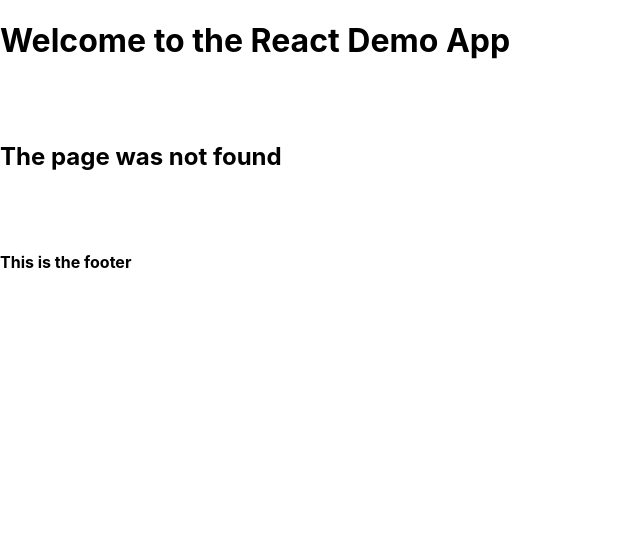
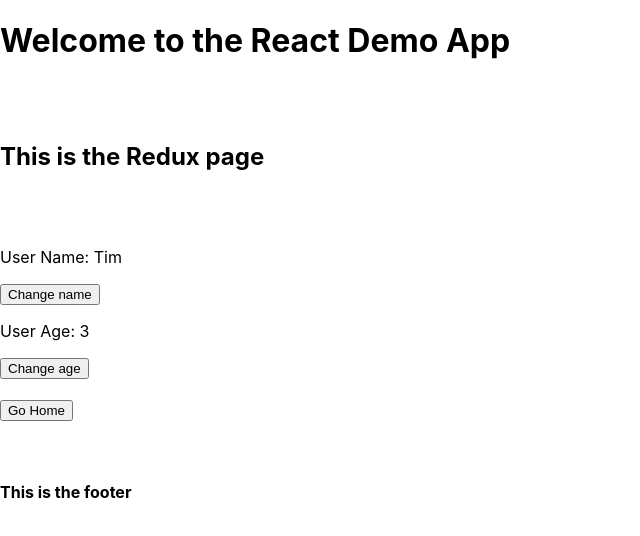
Before and after one commit to JTCollins33/react_demo, a React (Create React App) app: page /reduxPage in a window 1280 px wide. Before the commit this address had no page. Shown: the top 536 px of the page, without its empty margins (0-640 px from the left). Built offline with nearby package versions, Linux system fonts and the light colour scheme; the HTML template or start-up script is replaced by a standard one.

Commit message:
set up basic redux page

```diff
--- a/package.json
+++ b/package.json
@@ -7,7 +7,10 @@
     "react": "^19.0.0",
     "react-dom": "^19.0.0",
     "react-scripts": "5.0.1",
-    "react-router-dom": "^7.1.2"
+    "react-router-dom": "^7.1.2",
+    "react-redux": "9.2.0",
+    "redux": "5.0.1",
+    "@reduxjs/toolkit": "2.5.0"
   },
   "scripts": {
     "start": "react-scripts start",
--- a/src/App.js
+++ b/src/App.js
@@ -12,12 +12,16 @@
 import { useState } from 'react';
 import { CountContext } from './context/Context';
 import UseRefPage from './useRefPage/UseRefPage';
+import ReduxPage from './redux/ReduxPage';
+import { Provider } from 'react-redux';
+import { reduxStore } from './redux/store';
 
 function App() {
   const [count, setCount] = useState(0);
 
   return (
     <BrowserRouter>
+      <Provider store={reduxStore}>
       <div>
         <Header/>
         <br/><br/>
@@ -30,12 +34,14 @@
             <Route path="/useContextPage" element={<UseContextPage/>}/>
             <Route path="/propDrillingSolutionPage" element={<PropDrillingSolutionPage/>}/>
             <Route path="/useRefPage" element={<UseRefPage/>}/>
+            <Route path="/reduxPage" element={<ReduxPage/>}/>
             <Route path="*" element={<NotFoundPage/>}/>
           </Routes>
         </CountContext.Provider>
         <br/><br/>
         <Footer/>
       </div>
+      </Provider>
     </BrowserRouter>
   );
 }
--- a/src/home/Home.js
+++ b/src/home/Home.js
@@ -25,6 +25,10 @@
         navigate("/useRefPage")
     }
 
+    const navigateReduxPage = () => {
+        navigate("/reduxPage")
+    }
+
 
     return(
         <div>
@@ -36,6 +40,7 @@
             <button onClick={navigateUseContextPage}>Go to Context page</button>
             <button onClick={navigatePropDrillingSolutionPage}>Go to prop drilling solution page</button>
             <button onClick={navigateUseRefPage}>Go to UseRef page</button>
+            <button onClick={navigateReduxPage}>Go to Redux page</button>
         </div>
     );
 }
--- /dev/null
+++ b/src/redux/ReduxPage.js
@@ -0,0 +1,25 @@
+import { useNavigate } from "react-router-dom";
+import { useSelector, useDispatch } from "react-redux";
+
+export default function ReduxPage(){
+    const navigate = useNavigate();
+
+    const userName = useSelector((state)=>state.name);
+    const userAge = useSelector((state)=>state.age);
+    const dispatch = useDispatch();
+
+    return(
+        <div>
+            <h2>This is the Redux page</h2><br/><br/>
+
+            <p>User Name: {userName}</p>
+            <button onClick={()=>dispatch({type: "CHANGE_NAME"})}>Change name</button><br/>
+
+            <p>User Age: {userAge}</p>
+            <button onClick={()=>dispatch({type: "CHANGE_AGE"})}>Change age</button>
+
+            <br/><br/>
+            <button onClick={()=>navigate("/")}>Go Home</button>
+        </div>
+    );
+}
--- /dev/null
+++ b/src/redux/store.js
@@ -0,0 +1,19 @@
+import {configureStore} from '@reduxjs/toolkit';
+
+const initialState = {
+    name: "Tim",
+    age: 3
+};
+
+export const userReducer = (state=initialState, action) => {
+    switch (action.type){
+        case "CHANGE_AGE":
+            return {...state, age: Math.random()*10};
+        case "CHANGE_NAME":
+            return {...state, name: (Math.random()+1).toString(36).substring(7)};
+        default:
+            return state;
+    }
+}
+
+export const reduxStore = configureStore({reducer: userReducer});
```
Also changed, not shown: 1 other file (tests, documents, lock files or other folders).
